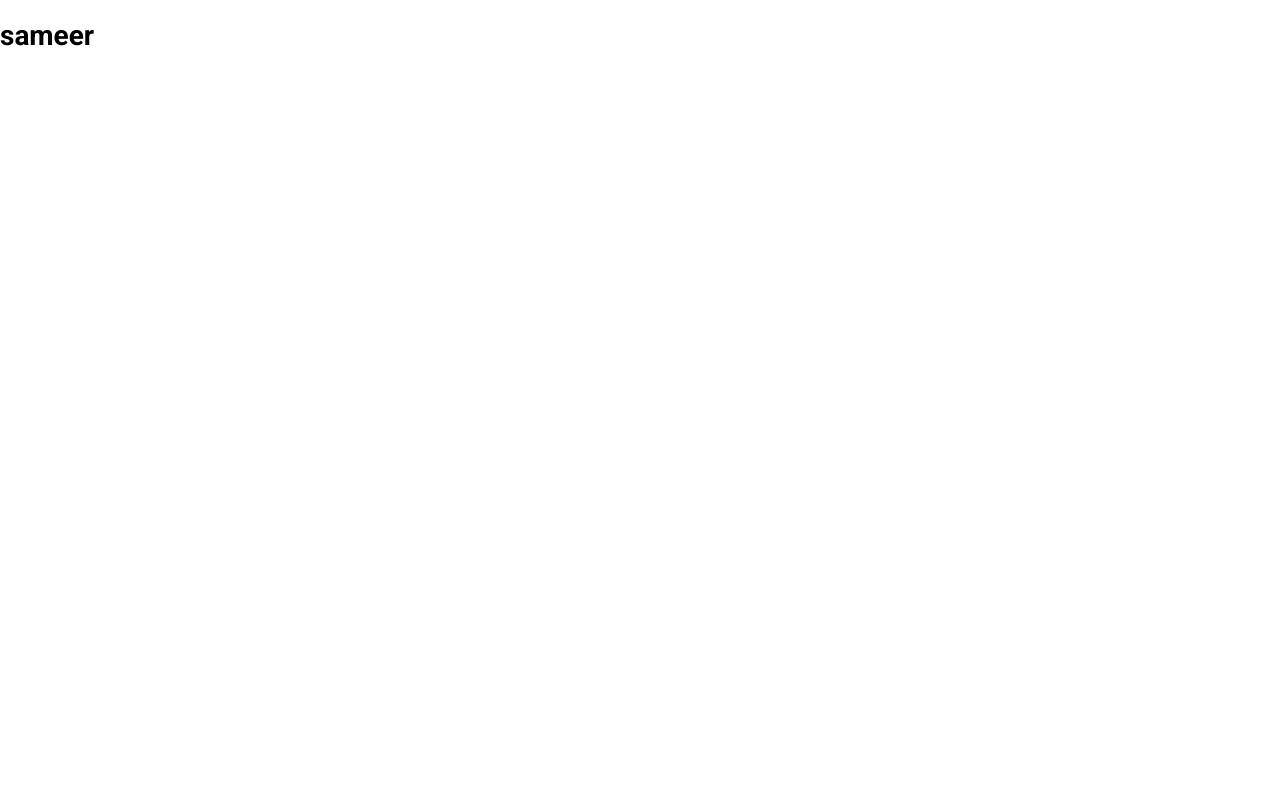
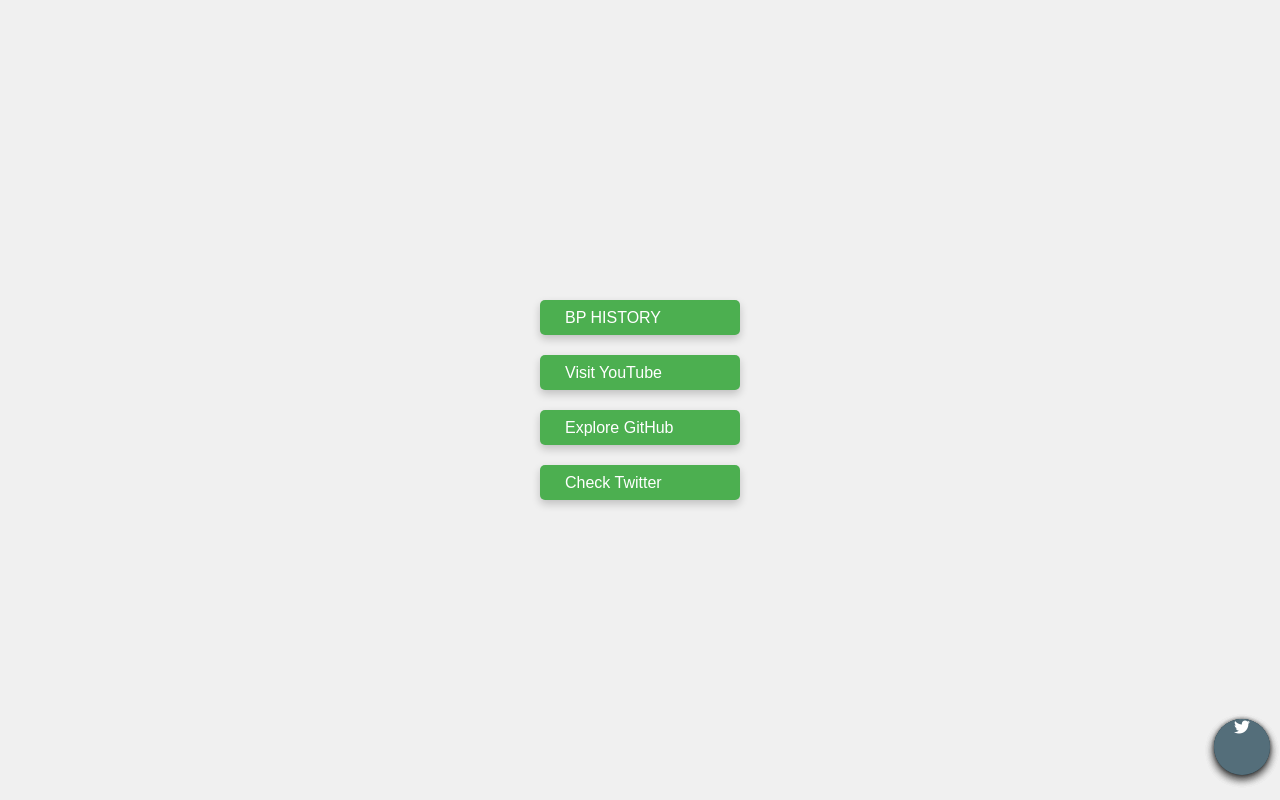
Before and after one commit to hunkaammy/SUPERAPP, a website: page index.html in a window 1280 px wide. Drawn offline with Linux system fonts and the light colour scheme.

Commit message:
Update index.html

```diff
--- a/index.html
+++ b/index.html
@@ -26,7 +26,81 @@
 	</head>
 
 
-<h1> sameer </h1>
+ <link rel="stylesheet" href="https://cdnjs.cloudflare.com/ajax/libs/font-awesome/6.0.0-beta3/css/all.min.css">
+    <style>
+        body {
+            display: flex;
+            flex-direction: column;
+            justify-content: center;
+            align-items: center;
+            height: 100vh;
+            background-color: #f0f0f0;
+            font-family: Arial, sans-serif;
+        }
+        .button {
+            display: flex;
+            align-items: center;
+            padding: 12px 25px;
+            font-size: 16px;
+            cursor: pointer;
+            border: none;
+            border-radius: 5px;
+            background-color: #4CAF50;
+            color: white;
+            margin: 10px 0;
+            width: 200px; /* Fixed width for uniformity */
+            transition: background-color 0.3s, transform 0.2s;
+            box-shadow: 0 4px 8px rgba(0, 0, 0, 0.2); /* Adding shadow for depth */
+        }
+        .button:hover {
+            background-color: #45a049;
+            transform: translateY(-2px); /* Slight lift effect on hover */
+        }
+        .button i {
+            margin-right: 10px; /* Space between icon and text */
+        }
+        .button-container {
+            display: flex;
+            flex-direction: column;
+            align-items: center; /* Center buttons */
+        }
+    </style>
+</head>
+<body>
+
+    <div class="button-container">
+        <button class="button" id="BPHISTORY">
+            <i class="fab fa-google"></i>
+            BP HISTORY
+        </button>
+        <button class="button" id="youtubeButton">
+            <i class="fab fa-youtube"></i>
+            Visit YouTube
+        </button>
+        <button class="button" id="githubButton">
+            <i class="fab fa-github"></i>
+            Explore GitHub
+        </button>
+        <button class="button" id="twitterButton">
+            <i class="fab fa-twitter"></i>
+            Check Twitter
+        </button>
+    </div>
+
+    <script>
+        document.getElementById('BPHISTORY').onclick = function() {
+            window.location.href = 'https://www.hindustantoys.in/SUPERAPP/assets/BP';
+        };
+        document.getElementById('youtubeButton').onclick = function() {
+            window.location.href = 'https://www.youtube.com';
+        };
+        document.getElementById('githubButton').onclick = function() {
+            window.location.href = 'https://www.github.com';
+        };
+        document.getElementById('twitterButton').onclick = function() {
+            window.location.href = 'https://www.twitter.com';
+        };
+    </script>
 
 
 
```
